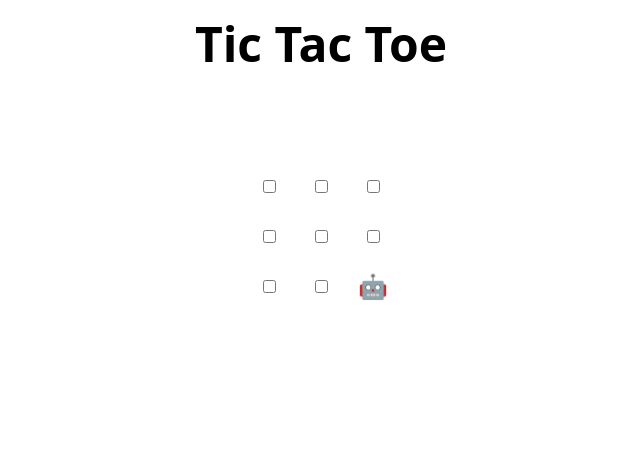
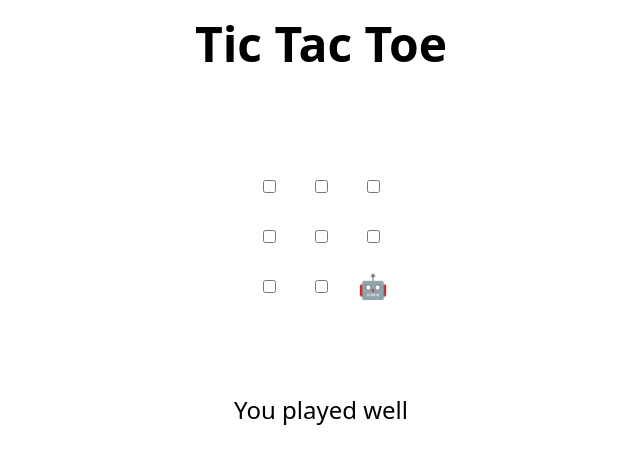
Before and after one commit to ADRITA-art/mlsa-tech2, a plain HTML site: page index.html in a window 1280 px wide. Shown: the whole page, without its empty margins (319-959 px from the left). Drawn offline with Linux system fonts and the light colour scheme.

Commit message:
Update index.html
Adrita Chakraborty mlsa

```diff
--- a/index.html
+++ b/index.html
@@ -47,6 +47,7 @@
   </tr>
 </table>
 
+<p> You played well <p>
 <h2 hidden>Game over, refresh to play again 🧑‍💻 🤖!</h2>
 
 <script>
```
